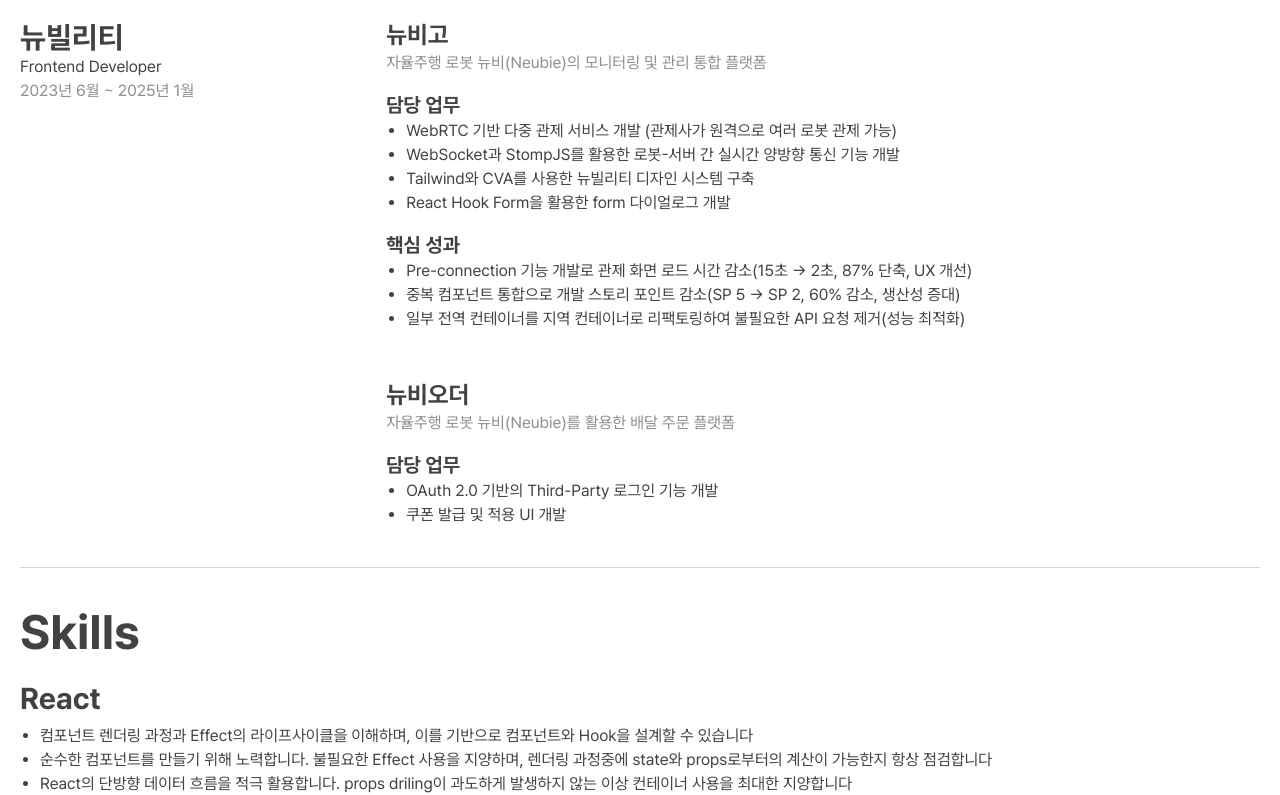
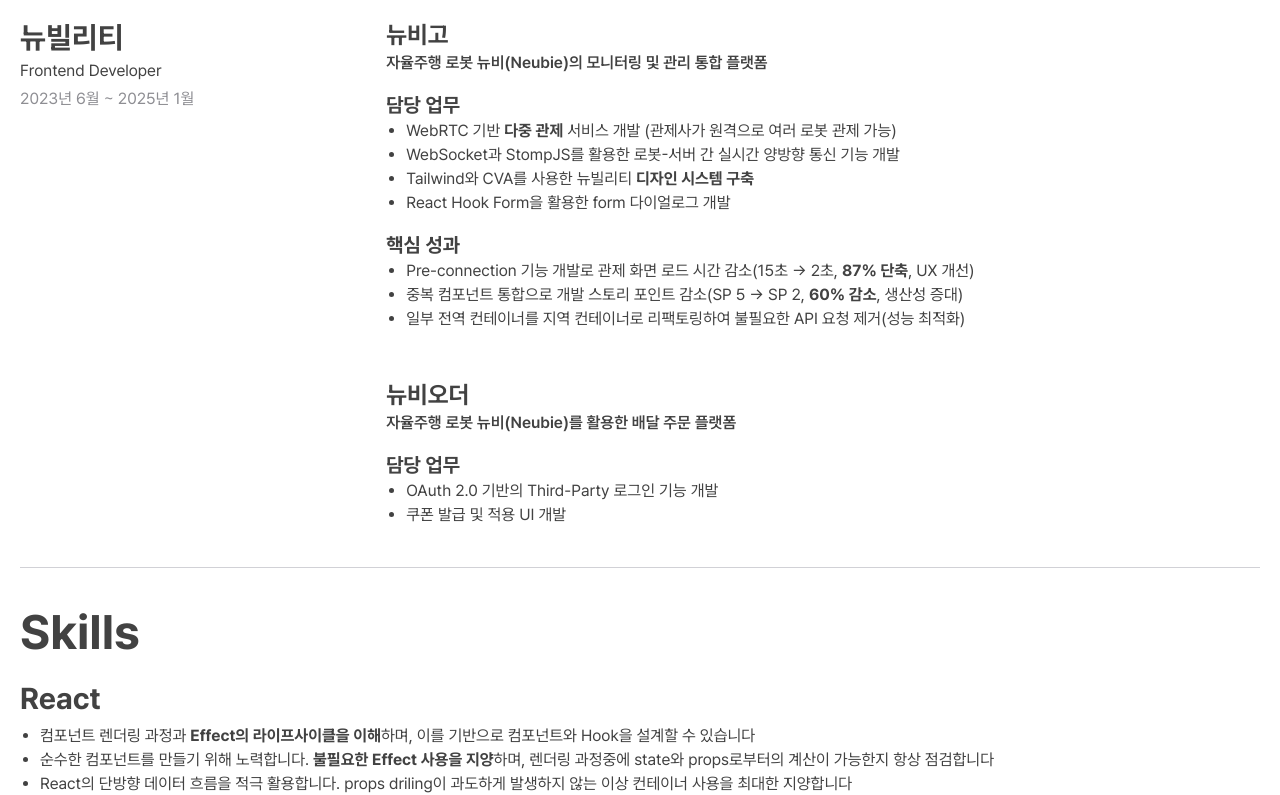
Before and after one commit to akatcn/akatcn.github.io, a Next.js app: page /about in a window 1280 px wide. Shown: the part 794-1589 px from the top of the page. Built offline with nearby package versions, Linux system fonts and the light colour scheme.

Commit message:
🎨 소개 페이지 bold 스타일링 추가

```diff
--- a/package.json
+++ b/package.json
@@ -15,6 +15,7 @@
     "next": "15.0.4",
     "react": "^19.0.0",
     "react-dom": "^19.0.0",
+    "react-markdown": "^10.1.0",
     "rehype-external-links": "^3.0.0",
     "rehype-slug": "^6.0.0"
   },
--- a/src/app/about/page.tsx
+++ b/src/app/about/page.tsx
@@ -28,14 +28,14 @@
             projectName='뉴비고'
             projectDescription='자율주행 로봇 뉴비(Neubie)의 모니터링 및 관리 통합 플랫폼'
             tasks={[
-              "WebRTC 기반 다중 관제 서비스 개발 (관제사가 원격으로 여러 로봇 관제 가능)",
+              "WebRTC 기반 **다중 관제** 서비스 개발 (관제사가 원격으로 여러 로봇 관제 가능)",
               "WebSocket과 StompJS를 활용한 로봇-서버 간 실시간 양방향 통신 기능 개발",
-              "Tailwind와 CVA를 사용한 뉴빌리티 디자인 시스템 구축",
+              "Tailwind와 CVA를 사용한 뉴빌리티 **디자인 시스템 구축**",
               "React Hook Form을 활용한 form 다이얼로그 개발"
             ]}
             keyAchievements={[
-              "Pre-connection 기능 개발로 관제 화면 로드 시간 감소(15초 → 2초, 87% 단축, UX 개선)",
-              "중복 컴포넌트 통합으로 개발 스토리 포인트 감소(SP 5 → SP 2, 60% 감소, 생산성 증대)",
+              "Pre-connection 기능 개발로 관제 화면 로드 시간 감소(15초 → 2초, **87% 단축**, UX 개선)",
+              "중복 컴포넌트 통합으로 개발 스토리 포인트 감소(SP 5 → SP 2, **60% 감소**, 생산성 증대)",
               "일부 전역 컨테이너를 지역 컨테이너로 리팩토링하여 불필요한 API 요청 제거(성능 최적화)"
             ]}
           />
@@ -53,8 +53,8 @@
         <SkillCard
           skillName='React'
           descriptions={[
-            "컴포넌트 렌더링 과정과 Effect의 라이프사이클을 이해하며, 이를 기반으로 컴포넌트와 Hook을 설계할 수 있습니다",
-            "순수한 컴포넌트를 만들기 위해 노력합니다. 불필요한 Effect 사용을 지양하며, 렌더링 과정중에 state와 props로부터의 계산이 가능한지 항상 점검합니다",
+            "컴포넌트 렌더링 과정과 **Effect의 라이프사이클을 이해**하며, 이를 기반으로 컴포넌트와 Hook을 설계할 수 있습니다",
+            "순수한 컴포넌트를 만들기 위해 노력합니다. **불필요한 Effect 사용을 지양**하며, 렌더링 과정중에 state와 props로부터의 계산이 가능한지 항상 점검합니다",
             "React의 단방향 데이터 흐름을 적극 활용합니다. props driling이 과도하게 발생하지 않는 이상 컨테이너 사용을 최대한 지양합니다",
             "로직과 UI 분리를 위해 custom Hook을 애용합니다"
           ]}
--- a/src/component/about/AffiliationPeriodCard.tsx
+++ b/src/component/about/AffiliationPeriodCard.tsx
@@ -15,7 +15,7 @@
   return (
     <div className='md:mr-48 mb-8'>
       <h3 className='text-3xl font-bold'>{ organization }</h3>
-      <p>{ description }</p>
+      <p className='my-1'>{ description }</p>
       <div className='text-system-gray'>
         <time dateTime={startDate.toDateString()}>{ formattedStartDate }</time>
         <span> ~ </span>
--- a/src/component/about/ExperienceCard.tsx
+++ b/src/component/about/ExperienceCard.tsx
@@ -17,7 +17,6 @@
       </div>
       { hasDivider && <hr className='my-10 text-system-gray-4' /> }
     </>
-
   )
 }
 
--- a/src/component/about/ProjectCard.tsx
+++ b/src/component/about/ProjectCard.tsx
@@ -1,4 +1,5 @@
 import React from 'react'
+import ReactMarkdown from "react-markdown"
 
 type ProjectCardProps = {
   projectName: string
@@ -12,12 +13,12 @@
     <div className='flex flex-col gap-y-4'>
       <div>
         <h3 className='text-2xl font-bold'>{ projectName }</h3>
-        <p className='text-system-gray'>{ projectDescription }</p>
+        <p className='font-semibold'>{ projectDescription }</p>
       </div>
       <div>
         <h4 className='text-xl font-bold'>담당 업무</h4>
         <ul className='list-disc pl-5'>
-          { tasks.map(task => <li key={task}>{ task }</li>) }
+          { tasks.map(task => <li key={task}>{ <ReactMarkdown>{ task }</ReactMarkdown> }</li>) }
         </ul>
       </div>
       {
@@ -25,7 +26,7 @@
         <div>
           <h4 className='text-xl font-bold'>핵심 성과</h4>
           <ul className='list-disc pl-5'>
-            { keyAchievements.map(keyAchievement => <li key={keyAchievement}>{ keyAchievement }</li>) }
+            { keyAchievements.map(keyAchievement => <li key={keyAchievement}><ReactMarkdown>{ keyAchievement }</ReactMarkdown></li>) }
           </ul>
         </div>
       }
--- a/src/component/about/SkillCard.tsx
+++ b/src/component/about/SkillCard.tsx
@@ -1,4 +1,5 @@
 import React from 'react'
+import ReactMarkdown from "react-markdown"
 
 type SkillCardProps = {
   skillName: string
@@ -10,7 +11,7 @@
     <div className='mb-8'>
       <h3 className='text-3xl font-bold mb-2'>{ skillName }</h3>
       <ul className='list-disc pl-5'>
-        { descriptions.map(description => <li key={description}>{description}</li>) }
+        { descriptions.map(description => <li key={description}><ReactMarkdown>{description}</ReactMarkdown></li>) }
       </ul>
     </div>
   )
```
Also changed, not shown: 1 other file (tests, documents, lock files or other folders).
